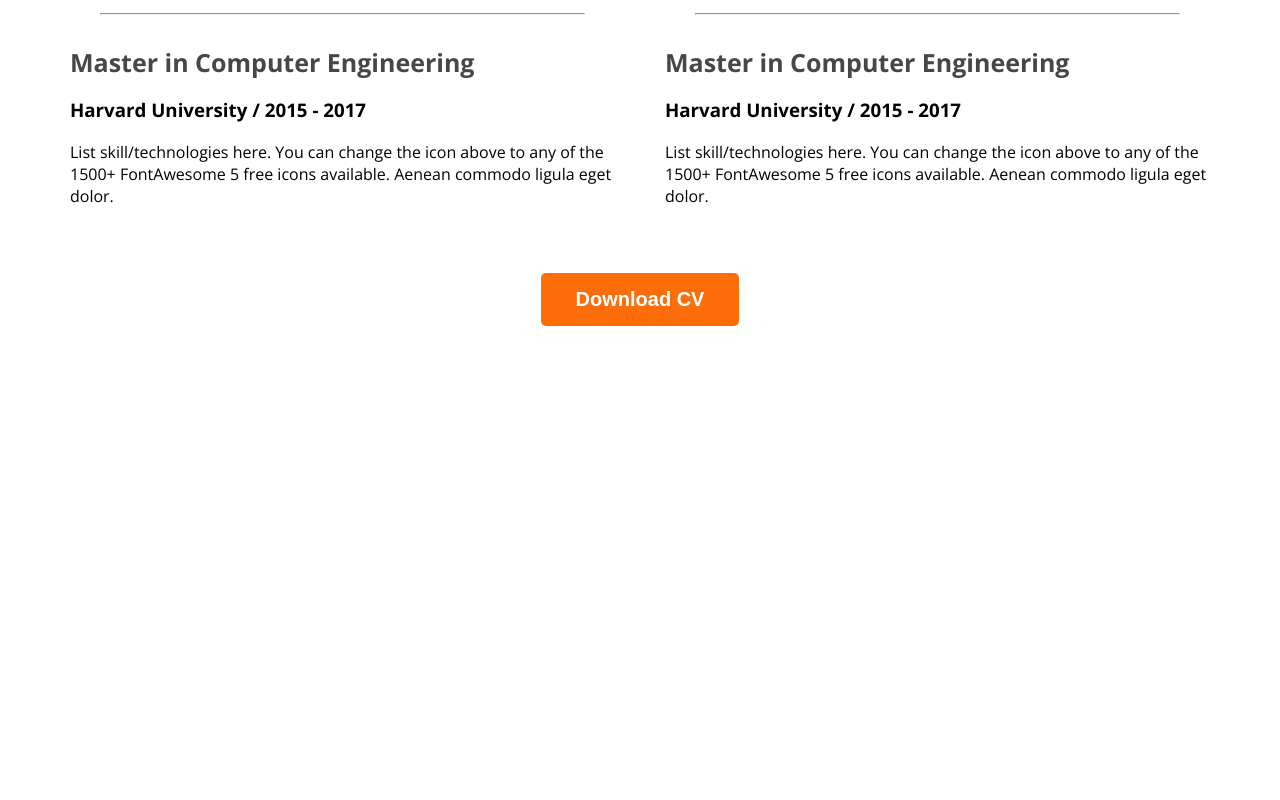
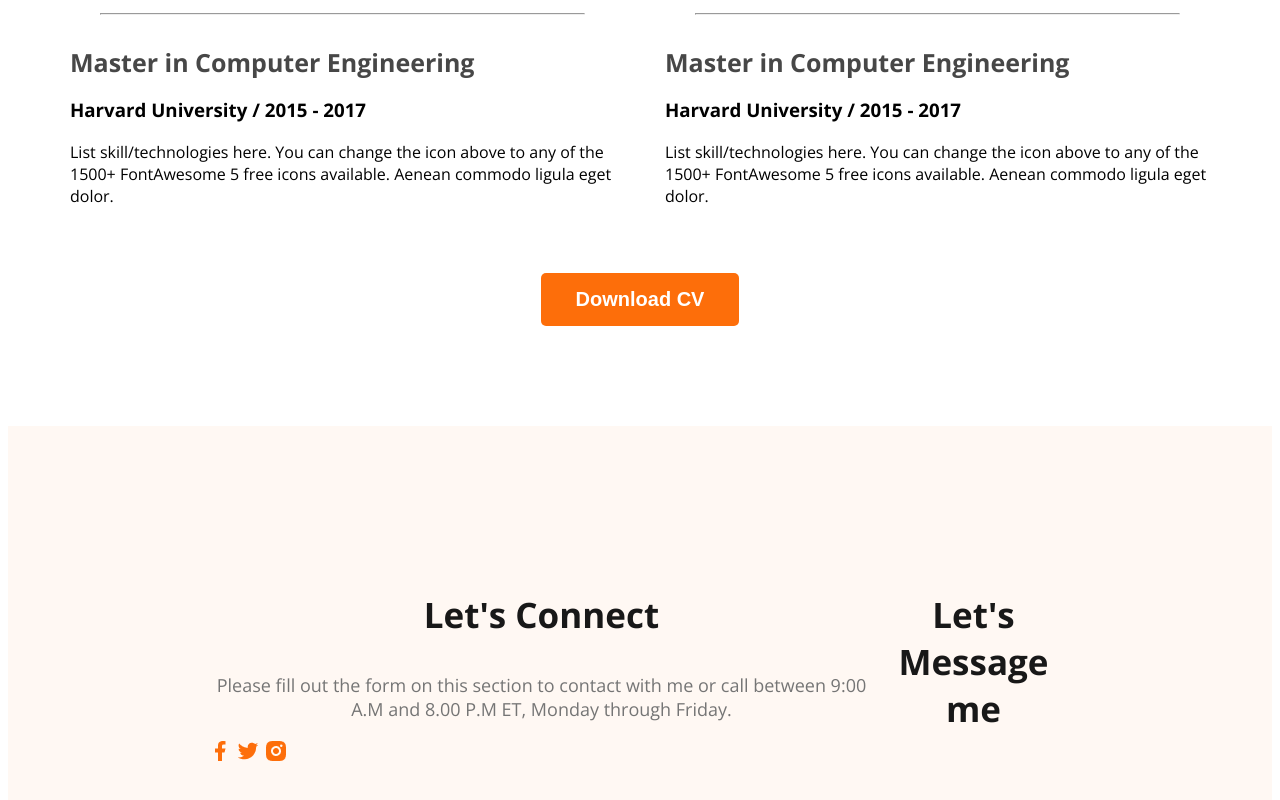
Before and after one commit to imrankhandu/wdeveloper-portfolio, a plain HTML site: page index.html in a window 1280 px wide. Shown: the part 2838-3638 px from the top of the page. Before the commit the page ends 3172 px from the top, so only its background shows below. Drawn offline with nearby package versions, Linux system fonts and the light colour scheme.

Commit message:
basic footer

```diff
--- a/index.html
+++ b/index.html
@@ -152,6 +152,21 @@
 
     </main>
     <footer>
+        <div class="footer-column">
+            <h3 class="section-title">Let's Connect</h3>
+            <p class="section-description">Please fill out the form on this section to contact with me or call between 9:00 A.M and 8.00 P.M ET, Monday through Friday.</p>
+            <div class="social-links">
+                <a href=""><img src="images/icons/facebook.png" alt=""></a>
+                <a href=""><img src="images/icons/twitter.png" alt=""></a>
+                <a href=""><img src="images/icons/insta.png" alt=""></a>
+            </div>
+        </div>
+        <div class="footer-column">
+            <h3 class="section-title">Let's Message me</h3>
+            <p class="section-description"></p>
+
+        </div>
+
 
     </footer>
 
--- a/styles/portfolio.css
+++ b/styles/portfolio.css
@@ -160,3 +160,10 @@
     text-align:center ;
     margin-top: 50px;
 }
+/* footer styles */
+footer{
+    display: flex;
+    background: #FFF8F3;
+    padding: 130px 200px;
+    margin-top: 100px;
+}
```
